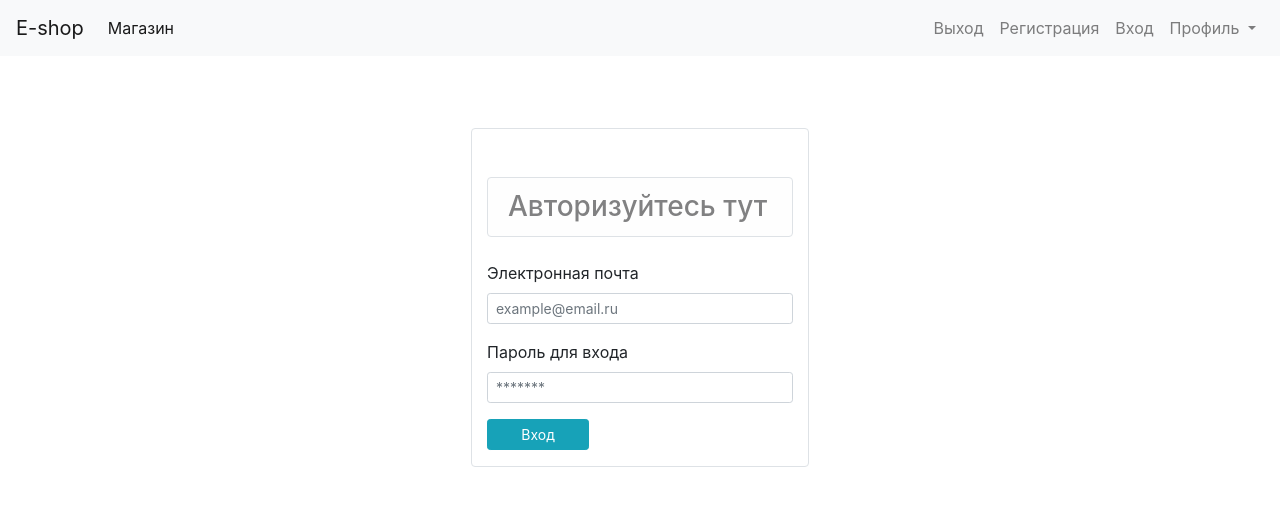
After one commit to varnikgen/Eshop-indian, a Django app: page /login in a window 1280 px wide. The commit adds this page. Shown: the top 514 px of the page. Run offline with Django 3.2, Linux system fonts and the light colour scheme; some libraries are stand-ins or nearby versions.

Commit message:
Indian Eshop - Login Page

```diff
--- a/store/templates/base.html
+++ b/store/templates/base.html
@@ -38,7 +38,7 @@
                     <a class="nav-link" href="/signup">Регистрация <span class="sr-only">(current)</span></a>
                 </li>
                 <li class="nav-item ">
-                    <a class="nav-link" href="#">Вход <span class="sr-only">(current)</span></a>
+                    <a class="nav-link" href="/login">Вход <span class="sr-only">(current)</span></a>
                 </li>
                 <li class="nav-item dropdown">
                     <a class="nav-link dropdown-toggle" href="#" id="navbarDropdown" role="button"
--- /dev/null
+++ b/store/templates/login.html
@@ -0,0 +1,36 @@
+{% extends 'base.html' %}
+
+
+{% block content %}
+<div class="container">
+    <div class="p-4 m-4">
+        <div class="col-lg-4 mt-4 mb-4 mx-auto border rounded pt-4">
+            <h3 class="alert alert-light border mt-4 mb-4 rounded">Авторизуйтесь тут</h3>
+            <form action="/login" method="POST">
+                {% csrf_token %}
+
+                {% if error %}
+                <div class="alert alert-danger" role="alert">
+                    {{ error }}
+                </div>
+                {% endif %}
+                <!-- email -->
+                <div class="form-group">
+                    <label for="">Электронная почта</label>
+                    <input value="{{ values.email }}" required type="email" name="email" id="" class="form-control form-control-sm"
+                        placeholder="example@email.ru" aria-describedby="helpId">
+                </div>
+                <!-- password -->
+                <div class="form-group">
+                    <label for="">Пароль для входа</label>
+                    <input type="password" name="password" id="" class="form-control form-control-sm"
+                        placeholder="*******" aria-describedby="helpId">
+                </div>
+                <div class="form-group">
+                    <input class="btn btn-sm btn-info col-lg-4" type="submit" value="Вход">
+                </div>
+            </form>
+        </div>
+    </div>
+</div>
+{% endblock content %}
--- a/store/urls.py
+++ b/store/urls.py
@@ -1,9 +1,10 @@
 from django.urls import path
 
-from .views import index, signup
+from .views import index, signup, login
 
 
 urlpatterns = [
     path('', index, name='homepage'),
     path('signup', signup),
+    path('login', login),
 ]
--- a/store/views.py
+++ b/store/views.py
@@ -45,40 +45,47 @@ def validateCustomer(customer):
 
     return error_message
 
+def registerUser(request):
+    postData = request.POST
+    first_name = postData.get('firstname')
+    last_name = postData.get('lastname')
+    phone = postData.get('phone')
+    email = postData.get('email')
+    password = postData.get('password')
+
+    # Проверка
+    value = {
+        'first_name': first_name,
+        'last_name': last_name,
+        'phone': phone,
+        'email': email,
+    }
+    error_message = None
+
+    customer = Customer(first_name=first_name, last_name=last_name,
+                        phone=phone, email=email, password=password)
+
+    error_message = validateCustomer(customer)
+
+    # Сохранение
+    if not error_message:
+        print(first_name, last_name, phone, email, password)
+        customer.password = make_password(customer.password)
+        customer.register()
+        return redirect('homepage')
+    else:
+        data = {
+            'error': error_message,
+            'values': value
+        }
+        return render(request, 'signup.html', data)
+
 def signup(request):
     if request.method == 'GET':
         return render(request, 'signup.html')
     else:
-        postData = request.POST
-        first_name = postData.get('firstname')
-        last_name = postData.get('lastname')
-        phone = postData.get('phone')
-        email = postData.get('email')
-        password = postData.get('password')
+        return registerUser(request)
 
-        # Проверка
-        value = {
-            'first_name': first_name,
-            'last_name': last_name,
-            'phone': phone,
-            'email': email,
-        }
-        error_message = None
-
-        customer = Customer(first_name=first_name, last_name=last_name,
-                            phone=phone, email=email, password=password)
-
-        error_message = validateCustomer(customer)
-
-        # Сохранение
-        if not error_message:
-            print(first_name, last_name, phone, email, password)
-            customer.password = make_password(customer.password)
-            customer.register()
-            return redirect('homepage')
-        else:
-            data = {
-                'error': error_message,
-                'values': value
-            }
-            return render(request, 'signup.html', data)
+def login(request):
+    if request.method == 'GET':
+        return render(request, 'login.html')
```
